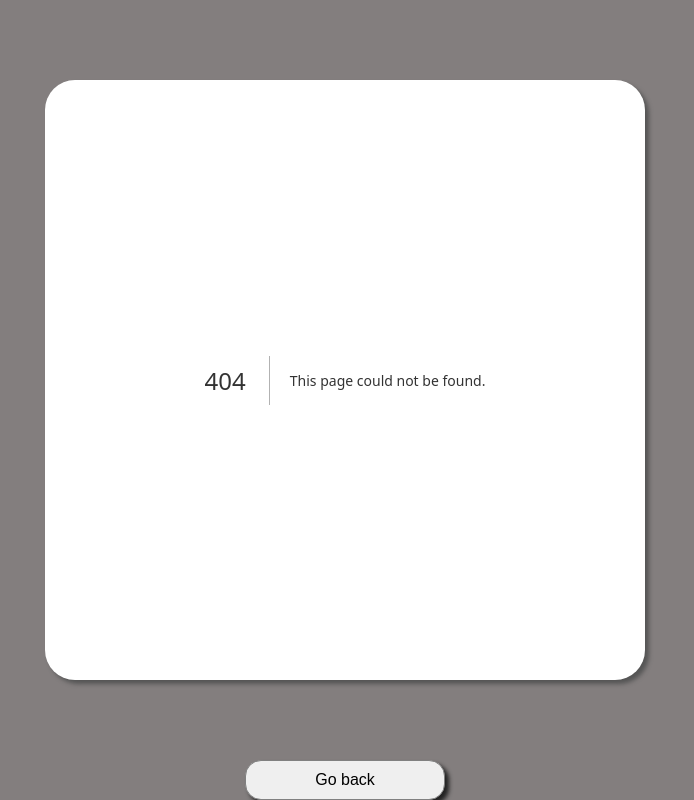
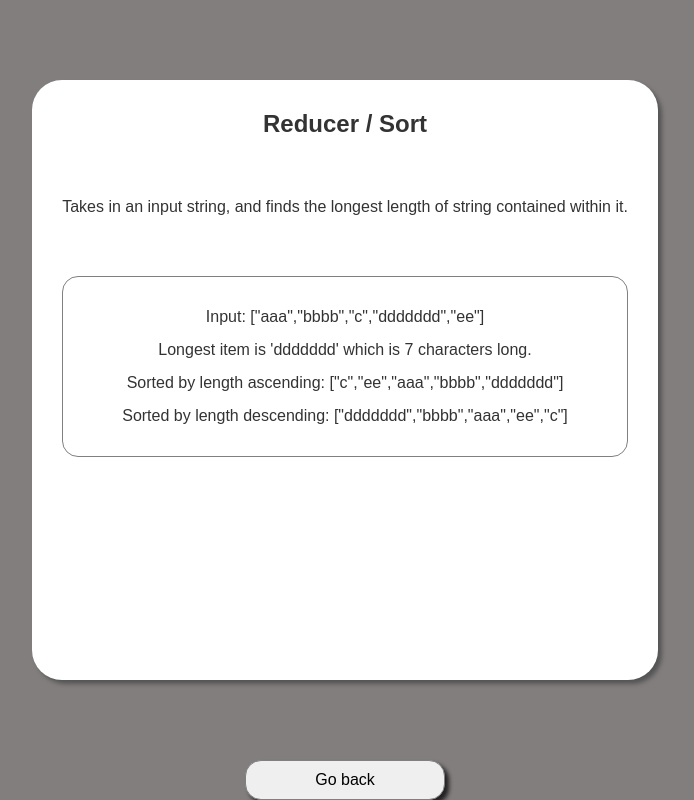
Before and after one commit to PDXmjb/demo-projects, a Next.js app: page /demo/js-reducer in a window 1280 px wide. Before the commit this address had no page. Shown: the whole page, without its empty margins (295-989 px from the left). Built offline with nearby package versions, Linux system fonts and the light colour scheme.

Commit message:
(fix) Styles, adding reducer and sort example

```diff
--- a/components/Layout/Layout.module.scss
+++ b/components/Layout/Layout.module.scss
@@ -28,6 +28,12 @@
 
   section > * {
     margin: 30px;
+  }
+
+  section > div {
+    border: 1px solid gray;
+    border-radius: 16px;
+    padding: 16px;
   }
 
   ul {
--- /dev/null
+++ b/pages/demo/js-reducer/index.tsx
@@ -0,0 +1,32 @@
+const JSReducer = () => {
+  const input = ['aaa', 'bbbb', 'c', 'ddddddd', 'ee'];
+  const reducer = input.reduce((highest, curr) => {
+    return curr.length > highest.length ? curr : highest;
+  });
+  const sortedByLength = [...input].sort((a, b) => a.length - b.length);
+  const sortedByLengthDescending = [...input].sort(
+    (a, b) => b.length - a.length
+  );
+
+  return (
+    <>
+      <h1>Reducer / Sort</h1>
+      <p>
+        Takes in an input string, and finds the longest length of string
+        contained within it.
+      </p>
+      <div className={'demo'}>
+        <p>{`Input: ${JSON.stringify(input)}`}</p>
+        <p>{`Longest item is '${reducer}' which is ${reducer.length} characters long.`}</p>
+        <p>{`Sorted by length ascending:  ${JSON.stringify(
+          sortedByLength
+        )}`}</p>
+        <p>{`Sorted by length descending: ${JSON.stringify(
+          sortedByLengthDescending
+        )}`}</p>
+      </div>
+    </>
+  );
+};
+
+export default JSReducer;
--- a/pages/index.tsx
+++ b/pages/index.tsx
@@ -36,6 +36,9 @@ export default function Home() {
           <li>
             <Link href="/demo/redux">Redux</Link>
           </li>
+          <li>
+            <Link href="/demo/js-reducer">Reducer</Link>
+          </li>
         </ul>
       </main>
     </>
```
Also changed, not shown: pages/demo/basic-api/index.tsx (+1 -7 lines).
